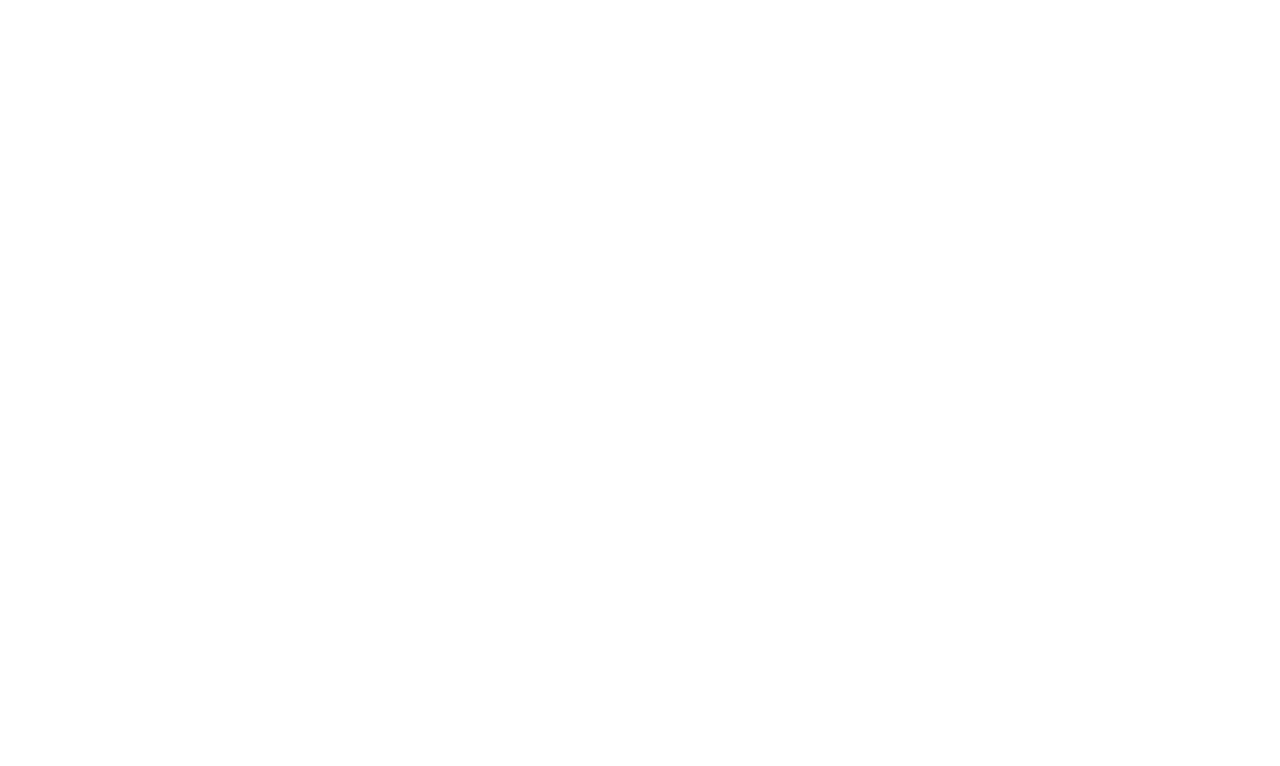
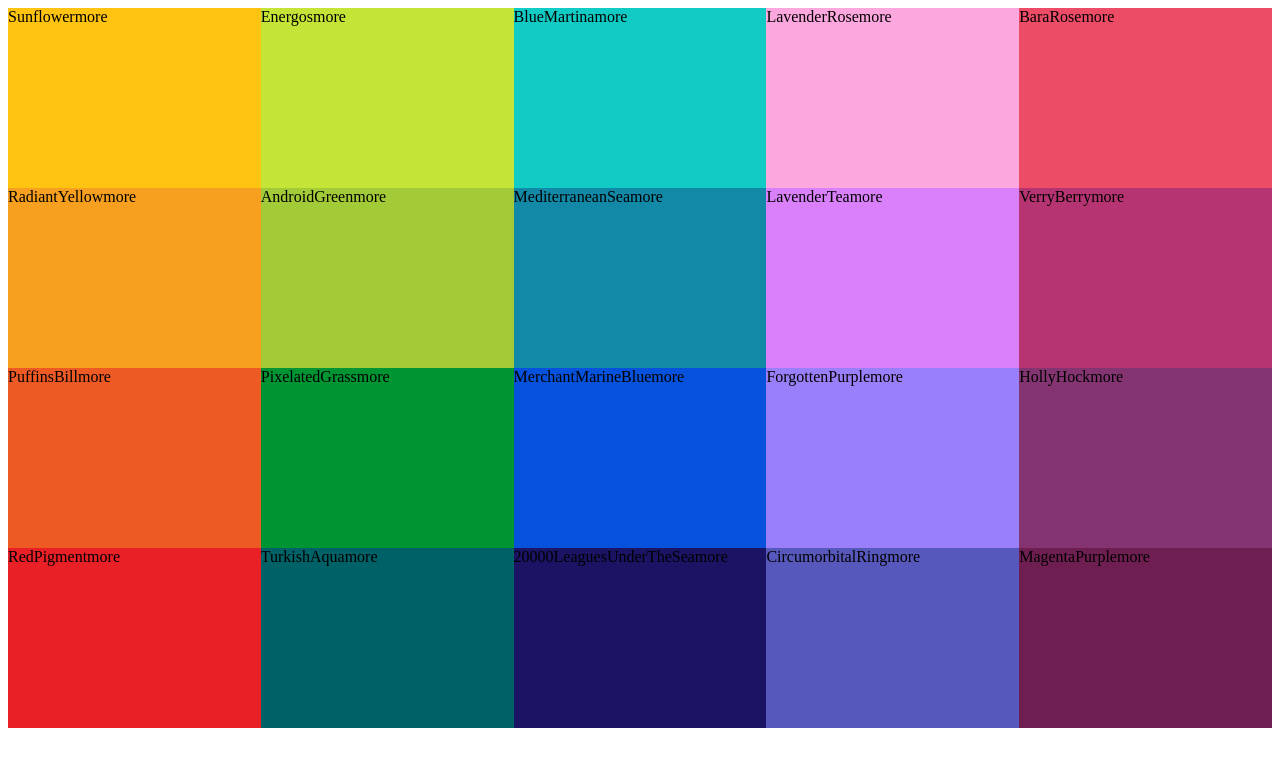
Before and after one commit to neopythe/react-colours, a React (Vite) app: page / in a window 1280 px wide. Shown: the top 766 px of the page. Built offline with nearby package versions, Linux system fonts and the light colour scheme.

Commit message:
create ColourBox component

```diff
--- a/src/App.jsx
+++ b/src/App.jsx
@@ -8,7 +8,7 @@
   render() {
     return (
       <div>
-        <Palette {...seedColours[4]} />
+        <Palette {...seedColours[2]} />
       </div>
     )
   }
--- /dev/null
+++ b/src/components/ColourBox.jsx
@@ -0,0 +1,14 @@
+import React, { Component } from 'react'
+
+import './styles/ColourBox.css'
+
+export default class ColourBox extends Component {
+  render() {
+    return (
+      <div style={{ backgroundColor: this.props.colour }} className="ColourBox">
+        <span>{this.props.name}</span>
+        <span>more</span>
+      </div>
+    )
+  }
+}
--- a/src/components/Palette.jsx
+++ b/src/components/Palette.jsx
@@ -1,11 +1,19 @@
 import React, { Component } from 'react'
+
+import './styles/Palette.css'
+
+import ColourBox from './ColourBox'
 
 export default class Palette extends Component {
   render() {
+    const colourBoxes = this.props.colours.map((colour) => (
+      <ColourBox {...colour} />
+    ))
+
     return (
       <div className="Palette">
         {/* Navbar goes here */}
-        <div className="Palette-colours">{/* colour boxes */}</div>
+        <div className="Palette-colours">{colourBoxes}</div>
         {/* Footer goes here */}
       </div>
     )
--- /dev/null
+++ b/src/components/styles/ColourBox.css
@@ -0,0 +1,8 @@
+.ColourBox {
+  width: 20%;
+  height: 25%;
+  margin: 0 auto;
+  display: inline-block;
+  position: relative;
+  cursor: pointer;
+}
--- /dev/null
+++ b/src/components/styles/Palette.css
@@ -0,0 +1,7 @@
+.Palette {
+  height: 100vh;
+}
+
+.Palette-colours {
+  height: 90%;
+}
--- a/src/seedColours.js
+++ b/src/seedColours.js
@@ -4,25 +4,25 @@
     id: 'material-ui-colours',
     emoji: '🎨',
     colours: [
-      { name: 'red', color: '#F44336' },
-      { name: 'pink', color: '#E91E63' },
-      { name: 'purple', color: '#9C27B0' },
-      { name: 'deeppurple', color: '#673AB7' },
-      { name: 'indigo', color: '#3F51B5' },
-      { name: 'blue', color: '#2196F3' },
-      { name: 'lightblue', color: '#03A9F4' },
-      { name: 'cyan', color: '#00BCD4' },
-      { name: 'teal', color: '#009688' },
-      { name: 'green', color: '#4CAF50' },
-      { name: 'lightgreen', color: '#8BC34A' },
-      { name: 'lime', color: '#CDDC39' },
-      { name: 'yellow', color: '#FFEB3B' },
-      { name: 'amber', color: '#FFC107' },
-      { name: 'orange', color: '#FF9800' },
-      { name: 'deeporange', color: '#FF5722' },
-      { name: 'brown', color: '#795548' },
-      { name: 'grey', color: '#9E9E9E' },
-      { name: 'bluegrey', color: '#607D8B' },
+      { name: 'red', colour: '#F44336' },
+      { name: 'pink', colour: '#E91E63' },
+      { name: 'purple', colour: '#9C27B0' },
+      { name: 'deeppurple', colour: '#673AB7' },
+      { name: 'indigo', colour: '#3F51B5' },
+      { name: 'blue', colour: '#2196F3' },
+      { name: 'lightblue', colour: '#03A9F4' },
+      { name: 'cyan', colour: '#00BCD4' },
+      { name: 'teal', colour: '#009688' },
+      { name: 'green', colour: '#4CAF50' },
+      { name: 'lightgreen', colour: '#8BC34A' },
+      { name: 'lime', colour: '#CDDC39' },
+      { name: 'yellow', colour: '#FFEB3B' },
+      { name: 'amber', colour: '#FFC107' },
+      { name: 'orange', colour: '#FF9800' },
+      { name: 'deeporange', colour: '#FF5722' },
+      { name: 'brown', colour: '#795548' },
+      { name: 'grey', colour: '#9E9E9E' },
+      { name: 'bluegrey', colour: '#607D8B' },
     ],
   },
   {
@@ -30,26 +30,26 @@
     id: 'flat-ui-colours-v1',
     emoji: '🤙',
     colours: [
-      { name: 'Turquoise', color: '#1abc9c' },
-      { name: 'Emerald', color: '#2ecc71' },
-      { name: 'PeterRiver', color: '#3498db' },
-      { name: 'Amethyst', color: '#9b59b6' },
-      { name: 'WetAsphalt', color: '#34495e' },
-      { name: 'GreenSea', color: '#16a085' },
-      { name: 'Nephritis', color: '#27ae60' },
-      { name: 'BelizeHole', color: '#2980b9' },
-      { name: 'Wisteria', color: '#8e44ad' },
-      { name: 'MidnightBlue', color: '#2c3e50' },
-      { name: 'SunFlower', color: '#f1c40f' },
-      { name: 'Carrot', color: '#e67e22' },
-      { name: 'Alizarin', color: '#e74c3c' },
-      { name: 'Clouds', color: '#ecf0f1' },
-      { name: 'Concrete', color: '#95a5a6' },
-      { name: 'Orange', color: '#f39c12' },
-      { name: 'Pumpkin', color: '#d35400' },
-      { name: 'Pomegranate', color: '#c0392b' },
-      { name: 'Silver', color: '#bdc3c7' },
-      { name: 'Asbestos', color: '#7f8c8d' },
+      { name: 'Turquoise', colour: '#1abc9c' },
+      { name: 'Emerald', colour: '#2ecc71' },
+      { name: 'PeterRiver', colour: '#3498db' },
+      { name: 'Amethyst', colour: '#9b59b6' },
+      { name: 'WetAsphalt', colour: '#34495e' },
+      { name: 'GreenSea', colour: '#16a085' },
+      { name: 'Nephritis', colour: '#27ae60' },
+      { name: 'BelizeHole', colour: '#2980b9' },
+      { name: 'Wisteria', colour: '#8e44ad' },
+      { name: 'MidnightBlue', colour: '#2c3e50' },
+      { name: 'SunFlower', colour: '#f1c40f' },
+      { name: 'Carrot', colour: '#e67e22' },
+      { name: 'Alizarin', colour: '#e74c3c' },
+      { name: 'Clouds', colour: '#ecf0f1' },
+      { name: 'Concrete', colour: '#95a5a6' },
+      { name: 'Orange', colour: '#f39c12' },
+      { name: 'Pumpkin', colour: '#d35400' },
+      { name: 'Pomegranate', colour: '#c0392b' },
+      { name: 'Silver', colour: '#bdc3c7' },
+      { name: 'Asbestos', colour: '#7f8c8d' },
     ],
   },
   {
@@ -57,26 +57,26 @@
     id: 'flat-ui-colours-dutch',
     emoji: '🇳🇱',
     colours: [
-      { name: 'Sunflower', color: '#FFC312' },
-      { name: 'Energos', color: '#C4E538' },
-      { name: 'BlueMartina', color: '#12CBC4' },
-      { name: 'LavenderRose', color: '#FDA7DF' },
-      { name: 'BaraRose', color: '#ED4C67' },
-      { name: 'RadiantYellow', color: '#F79F1F' },
-      { name: 'AndroidGreen', color: '#A3CB38' },
-      { name: 'MediterraneanSea', color: '#1289A7' },
-      { name: 'LavenderTea', color: '#D980FA' },
-      { name: 'VerryBerry', color: '#B53471' },
-      { name: 'PuffinsBill', color: '#EE5A24' },
-      { name: 'PixelatedGrass', color: '#009432' },
-      { name: 'MerchantMarineBlue', color: '#0652DD' },
-      { name: 'ForgottenPurple', color: '#9980FA' },
-      { name: 'HollyHock', color: '#833471' },
-      { name: 'RedPigment', color: '#EA2027' },
-      { name: 'TurkishAqua', color: '#006266' },
-      { name: '20000LeaguesUnderTheSea', color: '#1B1464' },
-      { name: 'CircumorbitalRing', color: '#5758BB' },
-      { name: 'MagentaPurple', color: '#6F1E51' },
+      { name: 'Sunflower', colour: '#FFC312' },
+      { name: 'Energos', colour: '#C4E538' },
+      { name: 'BlueMartina', colour: '#12CBC4' },
+      { name: 'LavenderRose', colour: '#FDA7DF' },
+      { name: 'BaraRose', colour: '#ED4C67' },
+      { name: 'RadiantYellow', colour: '#F79F1F' },
+      { name: 'AndroidGreen', colour: '#A3CB38' },
+      { name: 'MediterraneanSea', colour: '#1289A7' },
+      { name: 'LavenderTea', colour: '#D980FA' },
+      { name: 'VerryBerry', colour: '#B53471' },
+      { name: 'PuffinsBill', colour: '#EE5A24' },
+      { name: 'PixelatedGrass', colour: '#009432' },
+      { name: 'MerchantMarineBlue', colour: '#0652DD' },
+      { name: 'ForgottenPurple', colour: '#9980FA' },
+      { name: 'HollyHock', colour: '#833471' },
+      { name: 'RedPigment', colour: '#EA2027' },
+      { name: 'TurkishAqua', colour: '#006266' },
+      { name: '20000LeaguesUnderTheSea', colour: '#1B1464' },
+      { name: 'CircumorbitalRing', colour: '#5758BB' },
+      { name: 'MagentaPurple', colour: '#6F1E51' },
     ],
   },
   {
@@ -84,26 +84,26 @@
     id: 'flat-ui-colours-american',
     emoji: '🇺🇸',
     colours: [
-      { name: 'LightGreenishBlue', color: '#55efc4' },
-      { name: 'FadedPoster', color: '#81ecec' },
-      { name: 'GreenDarnerTail', color: '#74b9ff' },
-      { name: 'ShyMoment', color: '#a29bfe' },
-      { name: 'CityLights', color: '#dfe6e9' },
-      { name: 'MintLeaf', color: '#00b894' },
-      { name: 'RobinsEggBlue', color: '#00cec9' },
-      { name: 'ElectronBlue', color: '#0984e3' },
-      { name: 'ExodusFruit', color: '#6c5ce7' },
-      { name: 'SoothingBreeze', color: '#b2bec3' },
-      { name: 'SourLemon', color: '#ffeaa7' },
-      { name: 'FirstDate', color: '#fab1a0' },
-      { name: 'PinkGlamour', color: '#ff7675' },
-      { name: 'Pico8Pink', color: '#fd79a8' },
-      { name: 'AmericanRiver', color: '#636e72' },
-      { name: 'BrightYarrow', color: '#fdcb6e' },
-      { name: 'OrangeVille', color: '#e17055' },
-      { name: 'Chi-Gong', color: '#d63031' },
-      { name: 'PrunusAvium', color: '#e84393' },
-      { name: 'DraculaOrchid', color: '#2d3436' },
+      { name: 'LightGreenishBlue', colour: '#55efc4' },
+      { name: 'FadedPoster', colour: '#81ecec' },
+      { name: 'GreenDarnerTail', colour: '#74b9ff' },
+      { name: 'ShyMoment', colour: '#a29bfe' },
+      { name: 'CityLights', colour: '#dfe6e9' },
+      { name: 'MintLeaf', colour: '#00b894' },
+      { name: 'RobinsEggBlue', colour: '#00cec9' },
+      { name: 'ElectronBlue', colour: '#0984e3' },
+      { name: 'ExodusFruit', colour: '#6c5ce7' },
+      { name: 'SoothingBreeze', colour: '#b2bec3' },
+      { name: 'SourLemon', colour: '#ffeaa7' },
+      { name: 'FirstDate', colour: '#fab1a0' },
+      { name: 'PinkGlamour', colour: '#ff7675' },
+      { name: 'Pico8Pink', colour: '#fd79a8' },
+      { name: 'AmericanRiver', colour: '#636e72' },
+      { name: 'BrightYarrow', colour: '#fdcb6e' },
+      { name: 'OrangeVille', colour: '#e17055' },
+      { name: 'Chi-Gong', colour: '#d63031' },
+      { name: 'PrunusAvium', colour: '#e84393' },
+      { name: 'DraculaOrchid', colour: '#2d3436' },
     ],
   },
   {
@@ -111,26 +111,26 @@
     id: 'flat-ui-colours-aussie',
     emoji: '🇦🇺',
     colours: [
-      { name: 'Beekeeper', color: '#f6e58d' },
-      { name: 'SpicedNectarine', color: '#ffbe76' },
-      { name: 'PinkGlamour', color: '#ff7979' },
-      { name: 'JuneBud', color: '#badc58' },
-      { name: 'CoastalBreeze', color: '#dff9fb' },
-      { name: 'Turbo', color: '#f9ca24' },
-      { name: 'QuinceJelly', color: '#f0932b' },
-      { name: 'CarminePink', color: '#eb4d4b' },
-      { name: 'PureApple', color: '#6ab04c' },
-      { name: 'HintOfIcePack', color: '#c7ecee' },
-      { name: 'MiddleBlue', color: '#7ed6df' },
-      { name: 'Heliotrope', color: '#e056fd' },
-      { name: 'ExodusFruit', color: '#686de0' },
-      { name: 'DeepKoamaru', color: '#30336b' },
-      { name: 'SoaringEagle', color: '#95afc0' },
-      { name: 'GreenlandGreen', color: '#22a6b3' },
-      { name: 'SteelPink', color: '#be2edd' },
-      { name: 'Blurple', color: '#4834d4' },
-      { name: 'DeepCove', color: '#130f40' },
-      { name: 'WizardGrey', color: '#535c68' },
+      { name: 'Beekeeper', colour: '#f6e58d' },
+      { name: 'SpicedNectarine', colour: '#ffbe76' },
+      { name: 'PinkGlamour', colour: '#ff7979' },
+      { name: 'JuneBud', colour: '#badc58' },
+      { name: 'CoastalBreeze', colour: '#dff9fb' },
+      { name: 'Turbo', colour: '#f9ca24' },
+      { name: 'QuinceJelly', colour: '#f0932b' },
+      { name: 'CarminePink', colour: '#eb4d4b' },
+      { name: 'PureApple', colour: '#6ab04c' },
+      { name: 'HintOfIcePack', colour: '#c7ecee' },
+      { name: 'MiddleBlue', colour: '#7ed6df' },
+      { name: 'Heliotrope', colour: '#e056fd' },
+      { name: 'ExodusFruit', colour: '#686de0' },
+      { name: 'DeepKoamaru', colour: '#30336b' },
+      { name: 'SoaringEagle', colour: '#95afc0' },
+      { name: 'GreenlandGreen', colour: '#22a6b3' },
+      { name: 'SteelPink', colour: '#be2edd' },
+      { name: 'Blurple', colour: '#4834d4' },
+      { name: 'DeepCove', colour: '#130f40' },
+      { name: 'WizardGrey', colour: '#535c68' },
     ],
   },
   {
@@ -138,26 +138,26 @@
     id: 'flat-ui-colours-british',
     emoji: '🇬🇧',
     colours: [
-      { name: 'ProtossPylon', color: '#00a8ff' },
-      { name: 'Periwinkle', color: '#9c88ff' },
-      { name: 'Rise-N-Shine', color: '#fbc531' },
-      { name: 'DownloadProgress', color: '#4cd137' },
-      { name: 'Seabrook', color: '#487eb0' },
-      { name: 'VanaDylBlue', color: '#0097e6' },
-      { name: 'MattPurple', color: '#8c7ae6' },
-      { name: 'NanohanachaGold', color: '#e1b12c' },
-      { name: 'SkirretGreen', color: '#44bd32' },
-      { name: 'Naval', color: '#40739e' },
-      { name: 'NasturcianFlower', color: '#e84118' },
-      { name: 'LynxWhite', color: '#f5f6fa' },
-      { name: 'BlueberrySoda', color: '#7f8fa6' },
-      { name: 'MazarineBlue', color: '#273c75' },
-      { name: 'BlueNights', color: '#353b48' },
-      { name: 'HarleyOrange', color: '#c23616' },
-      { name: 'HintOfPensive', color: '#dcdde1' },
-      { name: 'ChainGangGrey', color: '#718093' },
-      { name: 'PicoVoid', color: '#192a56' },
-      { name: 'ElectroMagnetic', color: '#2f3640' },
+      { name: 'ProtossPylon', colour: '#00a8ff' },
+      { name: 'Periwinkle', colour: '#9c88ff' },
+      { name: 'Rise-N-Shine', colour: '#fbc531' },
+      { name: 'DownloadProgress', colour: '#4cd137' },
+      { name: 'Seabrook', colour: '#487eb0' },
+      { name: 'VanaDylBlue', colour: '#0097e6' },
+      { name: 'MattPurple', colour: '#8c7ae6' },
+      { name: 'NanohanachaGold', colour: '#e1b12c' },
+      { name: 'SkirretGreen', colour: '#44bd32' },
+      { name: 'Naval', colour: '#40739e' },
+      { name: 'NasturcianFlower', colour: '#e84118' },
+      { name: 'LynxWhite', colour: '#f5f6fa' },
+      { name: 'BlueberrySoda', colour: '#7f8fa6' },
+      { name: 'MazarineBlue', colour: '#273c75' },
+      { name: 'BlueNights', colour: '#353b48' },
+      { name: 'HarleyOrange', colour: '#c23616' },
+      { name: 'HintOfPensive', colour: '#dcdde1' },
+      { name: 'ChainGangGrey', colour: '#718093' },
+      { name: 'PicoVoid', colour: '#192a56' },
+      { name: 'ElectroMagnetic', colour: '#2f3640' },
     ],
   },
   {
@@ -165,26 +165,26 @@
     id: 'flat-ui-colours-spanish',
     emoji: '🇪🇸',
     colours: [
-      { name: 'JacksonsPurple', color: '#40407a' },
-      { name: 'C64Purple', color: '#706fd3' },
-      { name: 'SwanWhite', color: '#f7f1e3' },
-      { name: 'SummerSky', color: '#34ace0' },
-      { name: 'CelestialGreen', color: '#33d9b2' },
-      { name: 'LuckyPoint', color: '#2c2c54' },
-      { name: 'Liberty', color: '#474787' },
-      { name: 'HotStone', color: '#aaa69d' },
-      { name: 'DevilBlue', color: '#227093' },
-      { name: 'PalmSpringsSplash', color: '#218c74' },
-      { name: 'FlourescentRed', color: '#ff5252' },
-      { name: 'SyntheticPumpkin', color: '#ff793f' },
-      { name: 'CrocodileTooth', color: '#d1ccc0' },
-      { name: 'MandarinSorbet', color: '#ffb142' },
-      { name: 'SpicedButterNut', color: '#ffda79' },
-      { name: 'EyeOfNewt', color: '#b33939' },
-      { name: 'ChileanFire', color: '#cd6133' },
-      { name: 'GreyPorcelain', color: '#84817a' },
-      { name: 'AlamedaOchre', color: '#cc8e35' },
-      { name: 'Desert', color: '#ccae62' },
+      { name: 'JacksonsPurple', colour: '#40407a' },
+      { name: 'C64Purple', colour: '#706fd3' },
+      { name: 'SwanWhite', colour: '#f7f1e3' },
+      { name: 'SummerSky', colour: '#34ace0' },
+      { name: 'CelestialGreen', colour: '#33d9b2' },
+      { name: 'LuckyPoint', colour: '#2c2c54' },
+      { name: 'Liberty', colour: '#474787' },
+      { name: 'HotStone', colour: '#aaa69d' },
+      { name: 'DevilBlue', colour: '#227093' },
+      { name: 'PalmSpringsSplash', colour: '#218c74' },
+      { name: 'FlourescentRed', colour: '#ff5252' },
+      { name: 'SyntheticPumpkin', colour: '#ff793f' },
+      { name: 'CrocodileTooth', colour: '#d1ccc0' },
+      { name: 'MandarinSorbet', colour: '#ffb142' },
+      { name: 'SpicedButterNut', colour: '#ffda79' },
+      { name: 'EyeOfNewt', colour: '#b33939' },
+      { name: 'ChileanFire', colour: '#cd6133' },
+      { name: 'GreyPorcelain', colour: '#84817a' },
+      { name: 'AlamedaOchre', colour: '#cc8e35' },
+      { name: 'Desert', colour: '#ccae62' },
     ],
   },
   {
@@ -192,26 +192,26 @@
     id: 'flat-ui-colours-indian',
     emoji: '🇮🇳',
     colours: [
-      { name: 'OrchidOrange', color: '#FEA47F' },
-      { name: 'SpiroDiscoBall', color: '#25CCF7' },
-      { name: 'HoneyGlow', color: '#EAB543' },
-      { name: 'SweetGarden', color: '#55E6C1' },
-      { name: 'FallingStar', color: '#CAD3C8' },
-      { name: 'RichGardenia', color: '#F97F51' },
-      { name: 'ClearChill', color: '#1B9CFC' },
-      { name: 'WhitePepper', color: '#F8EFBA' },
-      { name: 'Keppel', color: '#58B19F' },
-      { name: 'ShipsOfficer', color: '#2C3A47' },
-      { name: 'FieryFuchsia', color: '#B33771' },
-      { name: 'BlueBell', color: '#3B3B98' },
-      { name: 'GeorgiaPeach', color: '#FD7272' },
-      { name: 'OasisStream', color: '#9AECDB' },
-      { name: 'BrightUbe', color: '#D6A2E8' },
-      { name: 'MagentaPurple', color: '#6D214F' },
-      { name: 'EndingNavyBlue', color: '#182C61' },
-      { name: 'SasquatchSocks', color: '#FC427B' },
-      { name: 'PineGlade', color: '#BDC581' },
-      { name: 'HighlighterLavender', color: '#82589F' },
+      { name: 'OrchidOrange', colour: '#FEA47F' },
+      { name: 'SpiroDiscoBall', colour: '#25CCF7' },
+      { name: 'HoneyGlow', colour: '#EAB543' },
+      { name: 'SweetGarden', colour: '#55E6C1' },
+      { name: 'FallingStar', colour: '#CAD3C8' },
+      { name: 'RichGardenia', colour: '#F97F51' },
+      { name: 'ClearChill', colour: '#1B9CFC' },
+      { name: 'WhitePepper', colour: '#F8EFBA' },
+      { name: 'Keppel', colour: '#58B19F' },
+      { name: 'ShipsOfficer', colour: '#2C3A47' },
+      { name: 'FieryFuchsia', colour: '#B33771' },
+      { name: 'BlueBell', colour: '#3B3B98' },
+      { name: 'GeorgiaPeach', colour: '#FD7272' },
+      { name: 'OasisStream', colour: '#9AECDB' },
+      { name: 'BrightUbe', colour: '#D6A2E8' },
+      { name: 'MagentaPurple', colour: '#6D214F' },
+      { name: 'EndingNavyBlue', colour: '#182C61' },
+      { name: 'SasquatchSocks', colour: '#FC427B' },
+      { name: 'PineGlade', colour: '#BDC581' },
+      { name: 'HighlighterLavender', colour: '#82589F' },
     ],
   },
   {
@@ -219,26 +219,26 @@
     id: 'flat-ui-colours-french',
     emoji: '🇫🇷',
     colours: [
-      { name: 'FlatFlesh', color: '#fad390' },
-      { name: 'MelonMelody', color: '#f8c291' },
-      { name: 'Livid', color: '#6a89cc' },
-      { name: 'Spray', color: '#82ccdd' },
-      { name: 'ParadiseGreen', color: '#b8e994' },
-      { name: 'SquashBlossom', color: '#f6b93b' },
-      { name: 'MandarinRed', color: '#e55039' },
-      { name: 'AzraqBlue', color: '#4a69bd' },
-      { name: 'Dupain', color: '#60a3bc' },
-      { name: 'AuroraGreen', color: '#78e08f' },
-      { name: 'IcelandPoppy', color: '#fa983a' },
-      { name: 'TomatoRed', color: '#eb2f06' },
-      { name: 'YueGuangBlue', color: '#1e3799' },
-      { name: 'GoodSamaritan', color: '#3c6382' },
-      { name: 'Waterfall', color: '#38ada9' },
-      { name: 'CarrotOrange', color: '#e58e26' },
-      { name: 'JalapenoRed', color: '#b71540' },
-      { name: 'DarkSapphire', color: '#0c2461' },
-      { name: 'ForestBlues', color: '#0a3d62' },
-      { name: 'ReefEncounter', color: '#079992' },
+      { name: 'FlatFlesh', colour: '#fad390' },
+      { name: 'MelonMelody', colour: '#f8c291' },
+      { name: 'Livid', colour: '#6a89cc' },
+      { name: 'Spray', colour: '#82ccdd' },
+      { name: 'ParadiseGreen', colour: '#b8e994' },
+      { name: 'SquashBlossom', colour: '#f6b93b' },
+      { name: 'MandarinRed', colour: '#e55039' },
+      { name: 'AzraqBlue', colour: '#4a69bd' },
+      { name: 'Dupain', colour: '#60a3bc' },
+      { name: 'AuroraGreen', colour: '#78e08f' },
+      { name: 'IcelandPoppy', colour: '#fa983a' },
+      { name: 'TomatoRed', colour: '#eb2f06' },
+      { name: 'YueGuangBlue', colour: '#1e3799' },
+      { name: 'GoodSamaritan', colour: '#3c6382' },
+      { name: 'Waterfall', colour: '#38ada9' },
+      { name: 'CarrotOrange', colour: '#e58e26' },
+      { name: 'JalapenoRed', colour: '#b71540' },
+      { name: 'DarkSapphire', colour: '#0c2461' },
+      { name: 'ForestBlues', colour: '#0a3d62' },
+      { name: 'ReefEncounter', colour: '#079992' },
     ],
   },
 ]
```
